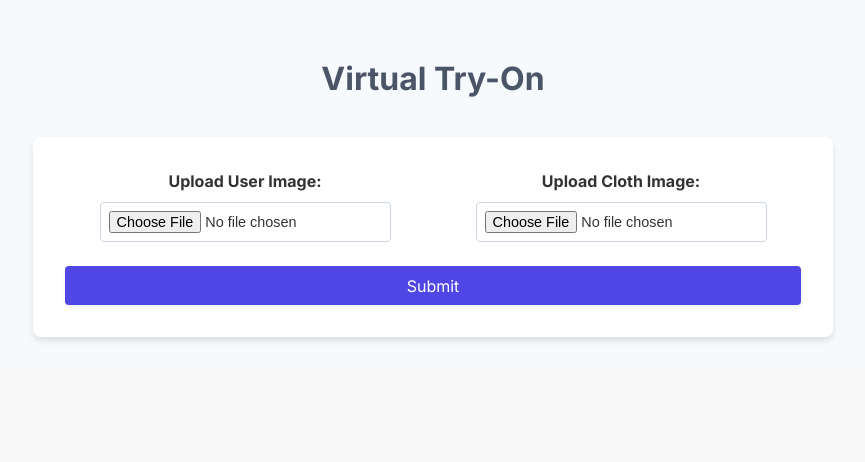
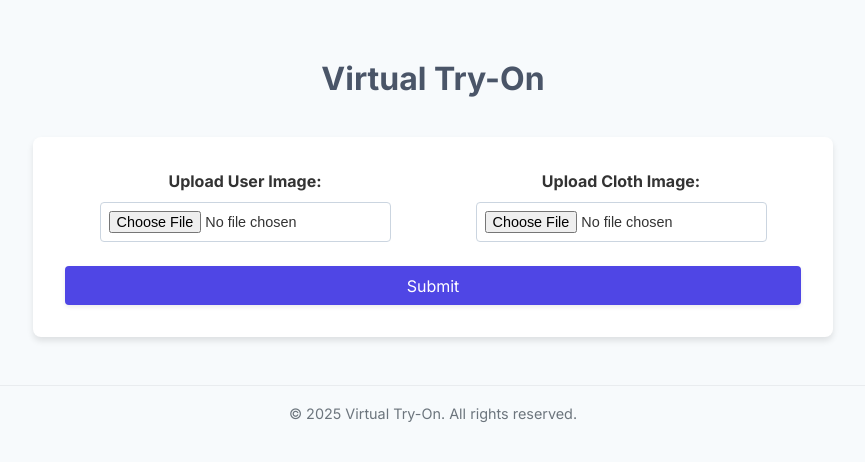
Before and after one commit to KanakamSasikalyan/react-frontend, a React (Create React App) app: page /try-on in a window 1280 px wide. Shown: the top 462 px of the page, without its empty margins (207-1072 px from the left). Built offline with nearby package versions, Linux system fonts and the light colour scheme; sample sign-in values are in the browser's storage.

Commit message:
improved virtual page

```diff
--- a/package.json
+++ b/package.json
@@ -5,7 +5,7 @@
   "engines": {
     "node": "18.x"
   },
-  "proxy": "http://localhost:8081",
+  "proxy": "http://localhost:8081/",
   "dependencies": {
     "axios": "^0.21.1",
     "face-api.js": "^0.22.2",
--- a/src/components/VirtualTryOn/VirtualTryOn.css
+++ b/src/components/VirtualTryOn/VirtualTryOn.css
@@ -33,32 +33,50 @@
   background-color: #4338ca;
 }
 
+/* Improved styling for result section */
 .result-section {
   margin-top: 2rem;
   text-align: center;
+  display: flex;
+  flex-direction: column;
+  align-items: center;
+  gap: 1rem;
 }
 
 .result-section img {
-  max-width: 100%;
+  max-width: 300px;
+  max-height: 300px;
   border: 1px solid #ddd;
-  border-radius: 4px;
+  border-radius: 8px;
+  margin-bottom: 1rem;
 }
 
 .download-button {
   display: inline-block;
-  margin-top: 1rem;
-  background-color: #28a745;
+  background-color: #007bff;
   color: #ffffff;
-  padding: 0.6rem 1.2rem;
+  padding: 0.8rem 1.5rem;
   border: none;
-  border-radius: 4px;
+  border-radius: 6px;
   text-decoration: none;
+  font-size: 1rem;
+  font-weight: bold;
   cursor: pointer;
-  transition: background-color 0.3s;
+  transition: background-color 0.3s, transform 0.2s;
 }
 
 .download-button:hover {
-  background-color: #218838;
+  background-color: #0056b3;
+  transform: scale(1.05);
+}
+
+.footer {
+  margin-top: 3rem;
+  text-align: center;
+  font-size: 0.9rem;
+  color: #6c757d;
+  padding: 1rem 0;
+  border-top: 1px solid #e9ecef;
 }
 
 .try-on-page {
--- a/src/components/VirtualTryOn/VirtualTryOn.jsx
+++ b/src/components/VirtualTryOn/VirtualTryOn.jsx
@@ -75,6 +75,8 @@ const VirtualTryOn = () => {
           <a href={resultImage} download className="download-button">Download Image</a>
         </div>
       )}
+
+      <footer className="footer">&copy; 2025 Virtual Try-On. All rights reserved.</footer>
     </div>
   );
 };
--- a/src/index.js
+++ b/src/index.js
@@ -1,11 +1,13 @@
 import React from 'react';
-import ReactDOM from 'react-dom';
+import { createRoot } from 'react-dom/client';
 import App from './App';
 import './styles/App.css';
 
-ReactDOM.render(
+const container = document.getElementById('root');
+const root = createRoot(container);
+
+root.render(
   <React.StrictMode>
     <App />
-  </React.StrictMode>,
-  document.getElementById('root')
+  </React.StrictMode>
 );
```
